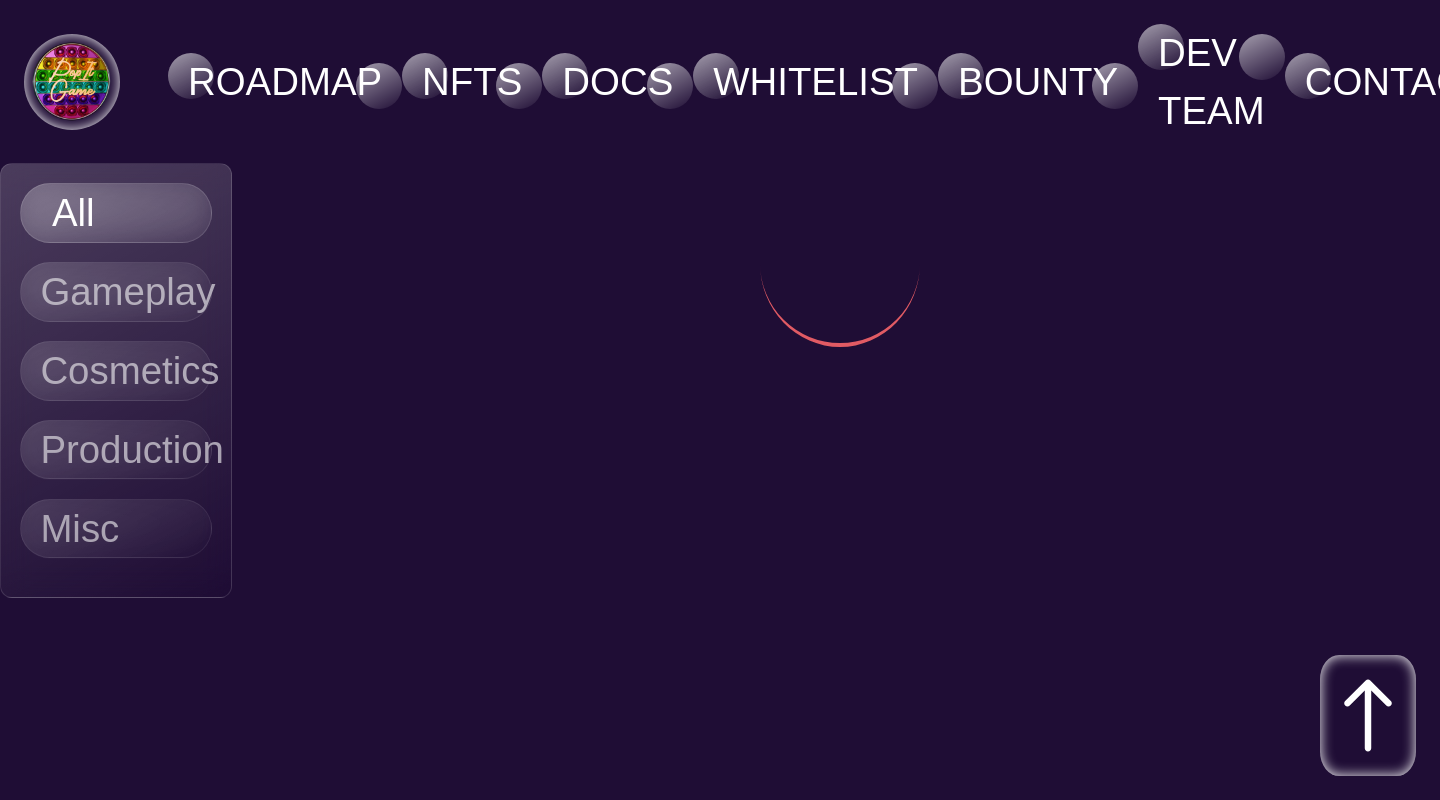
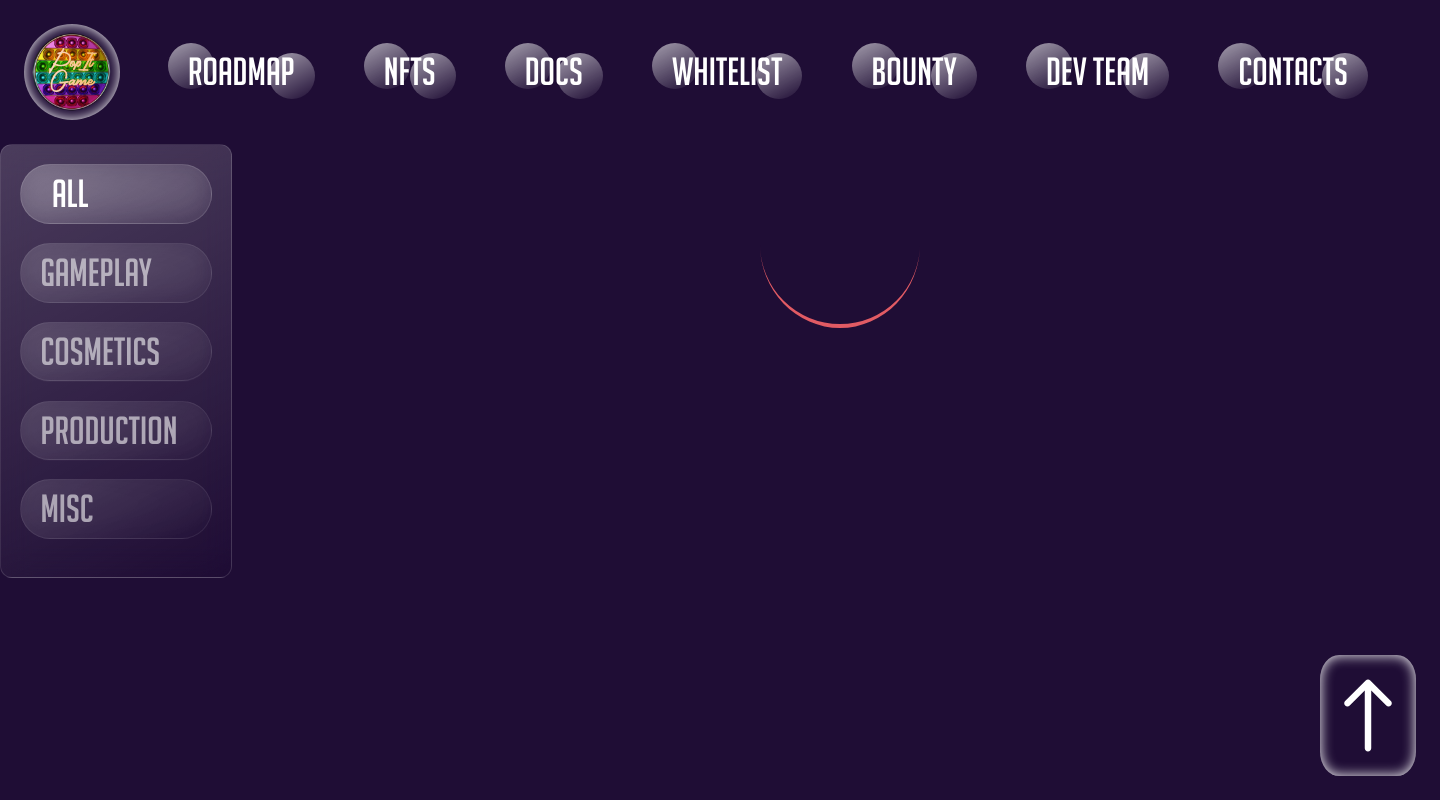
Before and after one commit to GvatestWeb/NFTGame, a Flask app: page /account in a window 1440 px wide; the page is wider, and only the part inside the window is pictured. Run offline with Flask 2, Linux system fonts and the light colour scheme; some web fonts are replaced.

Commit message:
font fix

```diff
--- a/app/static/css/account.css
+++ b/app/static/css/account.css
@@ -1,6 +1,11 @@
 @import url("zeroing.css");
 @import url("button.css");
 @import url("burger.css");
+
+@font-face {
+    font-family: "BigNoodleTitling";
+    src: url("/static/fonts/BigNoodleTitling.woff")
+}
 
 body {
     background-color: #1F0D35;
@@ -175,10 +180,6 @@ nav {
     width: 4em;
 }
 
-.nft_stand {
-    width: ;
-}
-
 .arrow-up {
     position: fixed;
     bottom: 0.5em;
@@ -285,10 +286,6 @@ nav {
       margin-top: 10vh;
     }
 
-    .nfts-wrapper {
-
-    }
-
     .nav_item {
       font-size: 3em;
     }
--- a/app/static/css/style.css
+++ b/app/static/css/style.css
@@ -7,6 +7,11 @@
   font-family: "Minecraft";
   src: url("/static/fonts/Minecraft.ttf")
  }
+
+@font-face {
+font-family: "BigNoodleTitling";
+src: url("/static/fonts/BigNoodleTitling.woff")
+}
 
 body {
   background: linear-gradient(180deg, #FF5289 0%, #2D0740 42.57%, #310000 77.08%, #000000 92.75%);
--- a/app/templates/account.html
+++ b/app/templates/account.html
@@ -6,7 +6,6 @@
     <meta content="width=device-width, initial-scale=1.0, maximum-scale=1.0, user-scalable=no" name="viewport" />
     <link href="https://fonts.googleapis.com/css?family=Montserrat:100,200,300,regular,500,600,700,800,900"
         rel="stylesheet" />
-    <link href="http://fonts.cdnfonts.com/css/bignoodletitling" rel="stylesheet" />
     <link rel="stylesheet" href="{{ url_for('static', filename='css/account.css')}}">
     <title>Account</title>
 </head>
--- a/app/templates/index.html
+++ b/app/templates/index.html
@@ -7,9 +7,7 @@
     <meta content="IE=edge" http-equiv="X-UA-Compatible" />
     <meta content="width=device-width, initial-scale=1.0, maximum-scale=1.0, user-scalable=no" name="viewport" />
     <link href="{{ url_for('static', filename='/css/preloader.css')}}" rel="stylesheet" />
-    <link href="https://fonts.googleapis.com/css?family=Montserrat:100,200,300,regular,500,600,700,800,900"
-        rel="stylesheet" />
-    <link href="http://fonts.cdnfonts.com/css/bignoodletitling" rel="stylesheet" />
+    <link href="https://fonts.googleapis.com/css?family=Montserrat:100,200,300,regular,500,600,700,800,900" rel="stylesheet" />
     <link href="{{ url_for('static', filename='/css/style.css')}}" rel="stylesheet" />
     <title>Popit Game</title>
 </head>
```
